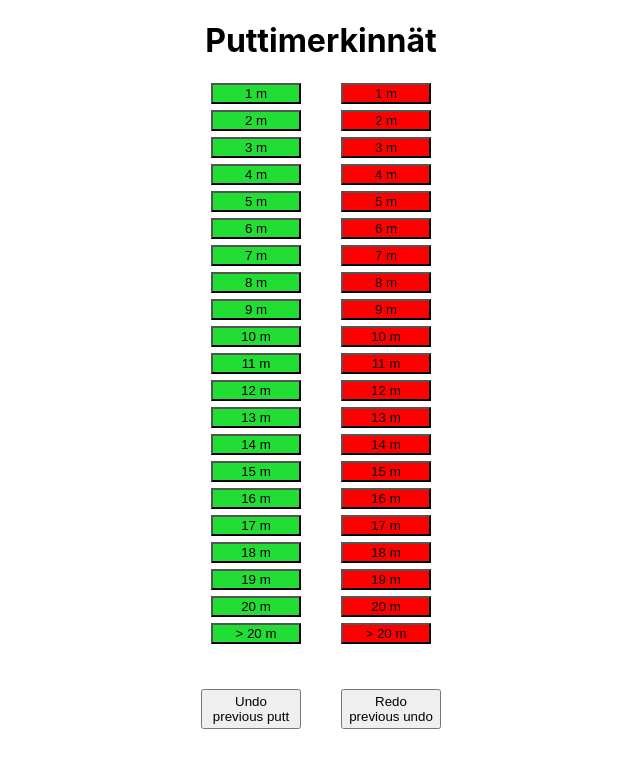
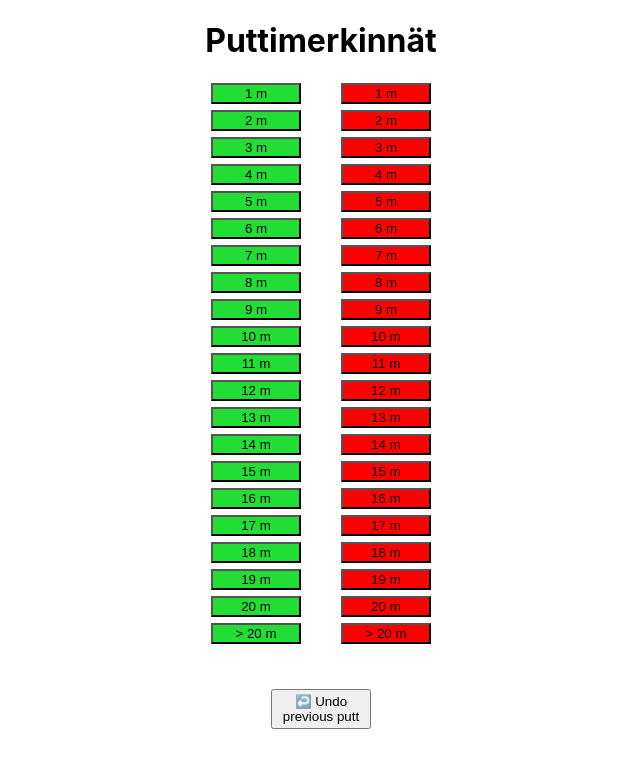
Before and after one commit to ttvalkea/putt-stats-frontend, a React (Create React App) app: page / in a window 1280 px wide. Shown: the top 768 px of the page, without its empty margins (319-959 px from the left). Built offline with nearby package versions, Linux system fonts and the light colour scheme.

Commit message:
Undo previous putt result implemented

```diff
--- a/src/App.tsx
+++ b/src/App.tsx
@@ -3,7 +3,8 @@ import ButtonComponent from "./ButtonComponent";
 import { PuttResult } from "./constants";
 import { ToastContainer, toast } from "react-toastify";
 import "react-toastify/dist/ReactToastify.css";
-import { getPuttResults } from "./database";
+import { undoLastPuttResult } from "./database";
+import { apiPuttResult } from "./types";
 
 function App() {
   const buttonComponents: any[] = [];
@@ -28,25 +29,19 @@ function App() {
 
   const actionButtonStyle = { width: 100, height: 40, margin: 20 };
 
-  const undoPreviousPutt = () => {
-    const lastPuttDistance = 5; // TODO: This should come from the API
-    const lastPuttResult = PuttResult.Make; // TODO: This should come from the API
-    toast(
-      `↩️ Undid previous putt (${lastPuttDistance} m ${
-        lastPuttResult === PuttResult.Make ? "make" : "miss"
-      })`
-    );
-  };
-  const redoPreviousUndo = async () => {
-    const results = await getPuttResults();
-    console.log(results);
-    const lastPuttDistance = 5; // TODO: This should come from the API
-    const lastPuttResult = PuttResult.Make; // TODO: This should come from the API
-    toast(
-      `➡️ Redid previously undone putt (${lastPuttDistance} m ${
-        lastPuttResult === PuttResult.Make ? "make" : "miss"
-      })`
-    );
+  const undoPreviousPutt = async () => {
+    const undoResult: apiPuttResult | boolean = await undoLastPuttResult();
+    if (undoResult === true) {
+      toast.warn("No putt results to undo!");
+    } else {
+      const lastPuttDistance = (undoResult as apiPuttResult).distance;
+      const lastPuttResult = (undoResult as apiPuttResult).isMade;
+      toast(
+        `↩️ Undid previous putt (${
+          lastPuttDistance === 21 ? "> 20" : lastPuttDistance
+        } m ${lastPuttResult ? "make" : "miss"})`
+      );
+    }
   };
 
   return (
@@ -61,10 +56,7 @@ function App() {
       <br />
       <br />
       <button style={actionButtonStyle} key="undo" onClick={undoPreviousPutt}>
-        Undo previous putt
-      </button>
-      <button style={actionButtonStyle} key="redo" onClick={redoPreviousUndo}>
-        Redo previous undo
+        ↩️ Undo previous putt
       </button>
     </div>
   );
--- a/src/database.ts
+++ b/src/database.ts
@@ -24,7 +24,6 @@ const getPuttResults = async (): Promise<apiPuttResult[]> => {
   }
 };
 
-// TODO: return type
 const markNewPuttResult = async (puttData: newPuttInsert): Promise<any> => {
   try {
     const res = await axiosInstance.post("/mark-putt", puttData);
@@ -42,4 +41,15 @@ const markNewPuttResult = async (puttData: newPuttInsert): Promise<any> => {
   }
 };
 
-export { getPuttResults, markNewPuttResult };
+const undoLastPuttResult = async (): Promise<any> => {
+  try {
+    const result = await axiosInstance.put("/undo-putt");
+    console.log(result);
+    return result.data;
+  } catch (err) {
+    console.log("Error occured on 'undoLastPuttResult'");
+    return undefined;
+  }
+};
+
+export { getPuttResults, markNewPuttResult, undoLastPuttResult };
```
